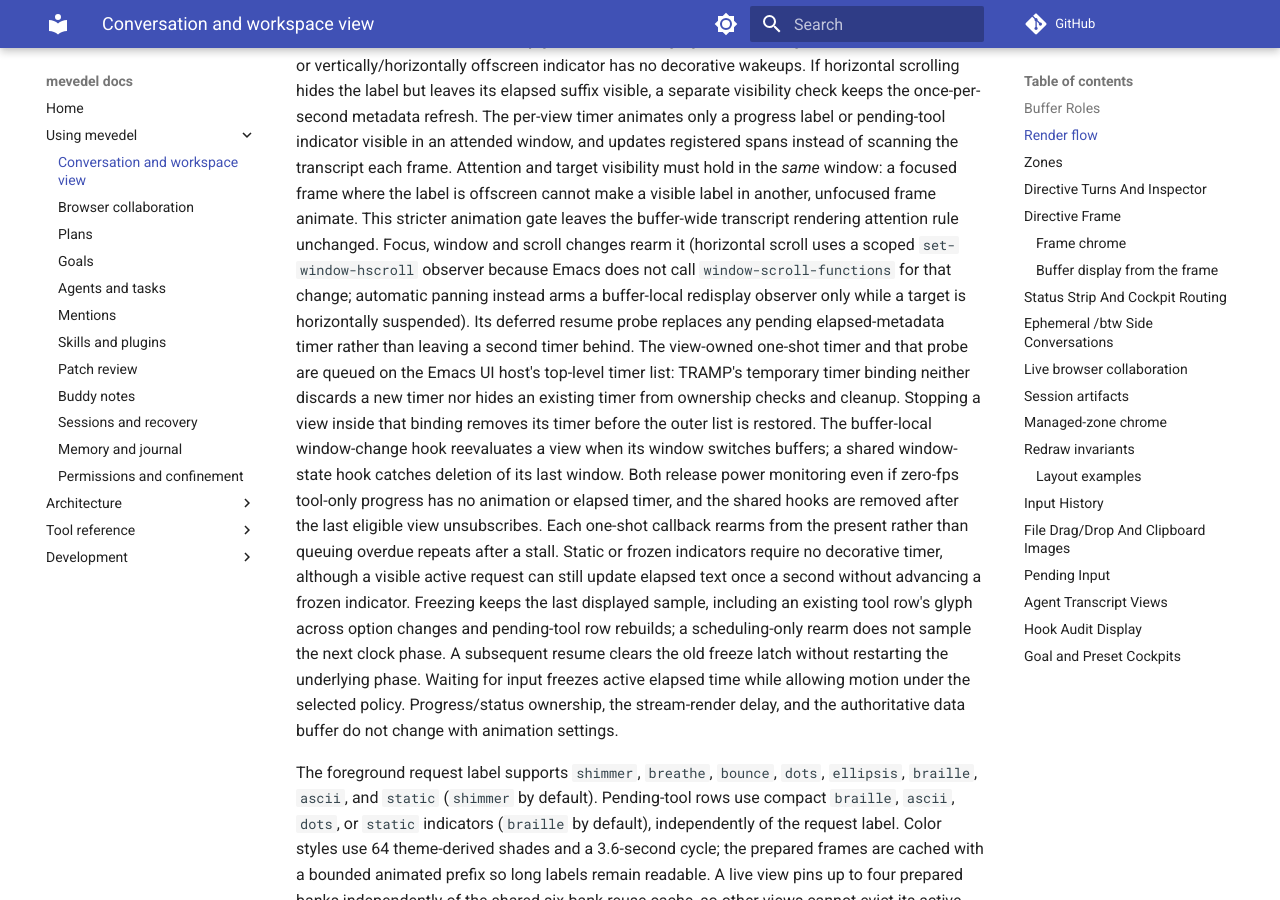
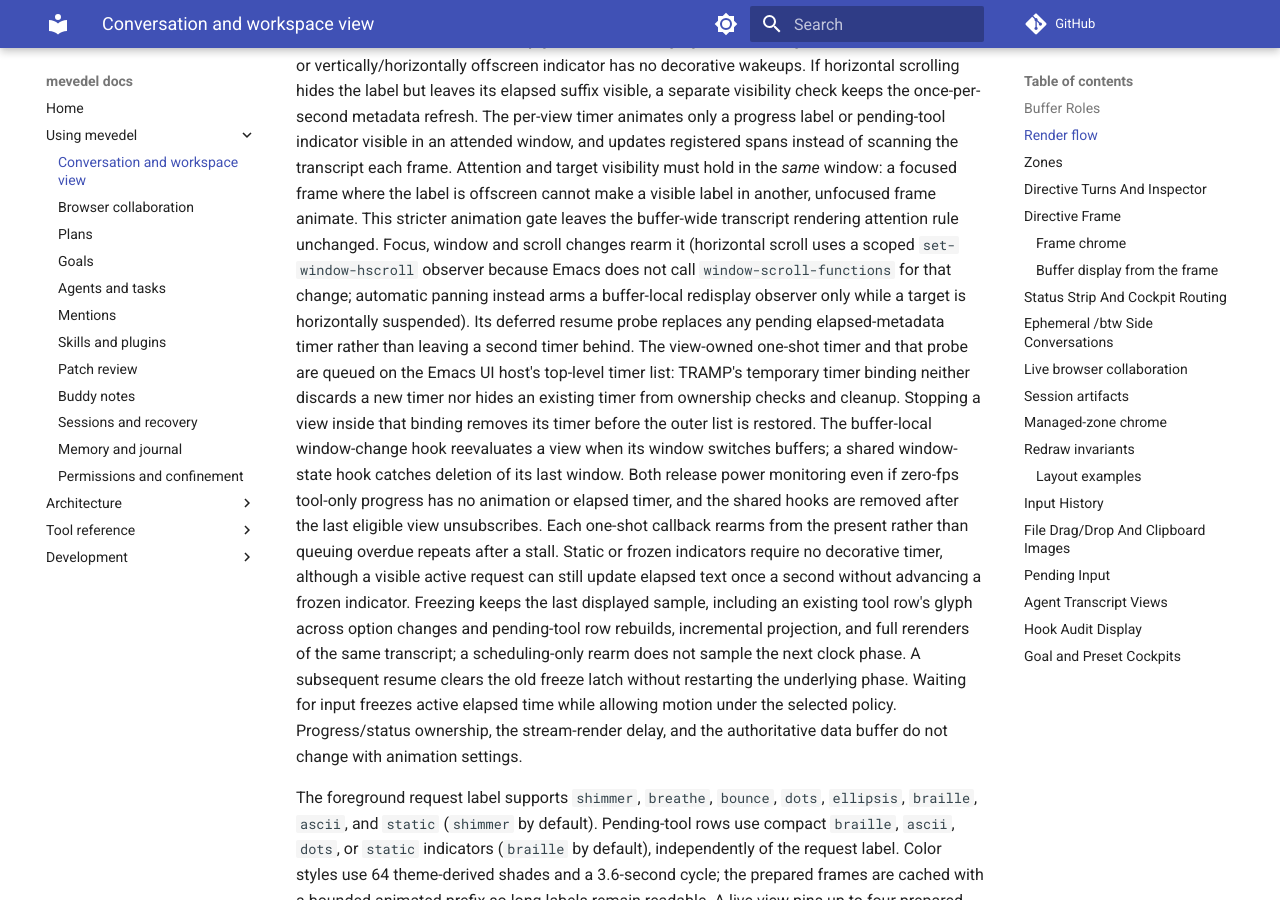
Before and after one commit to FrauH0lle/mevedel, an MkDocs documentation site: the page built from docs/view.md, in a window 1280 px wide and 900 px high, scrolled down 6617 px. Built offline with MkDocs 1.6.1 and Material for MkDocs 9.7.7, drawn with Linux system fonts in a browser that asks for light colours; comment, search, counter and statistics services are not loaded.

Commit message:
Retain frozen tool phases across full view projection

```diff
--- a/docs/view.md
+++ b/docs/view.md
@@ -331,7 +331,8 @@ after a stall. Static or frozen indicators require no decorative timer,
 although a visible active request can still update elapsed text once a second
 without advancing a frozen indicator. Freezing keeps the last displayed
 sample, including an existing tool row's glyph across option changes and
-pending-tool row rebuilds; a scheduling-only rearm does not sample the next
+pending-tool row rebuilds, incremental projection, and full rerenders of the
+same transcript; a scheduling-only rearm does not sample the next
 clock phase. A subsequent resume clears the old freeze latch without
 restarting the underlying phase. Waiting for input freezes active
 elapsed time while allowing motion under the selected policy. Progress/status
```
Also changed, not shown: docs/adr/0119-keep-views-reconstructable-and-rendering-bounded.md (+2 -1 lines), 4 other files.
